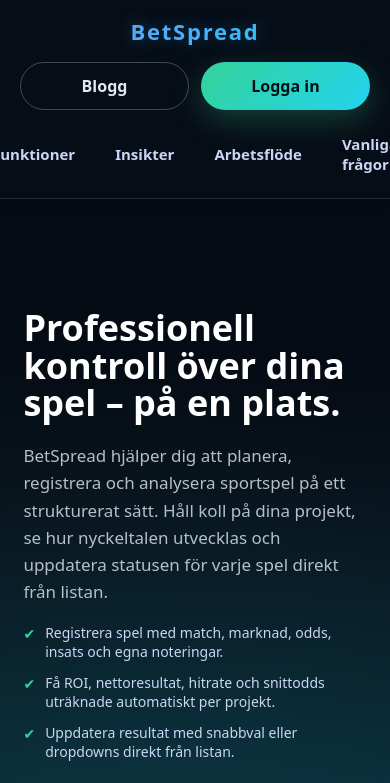
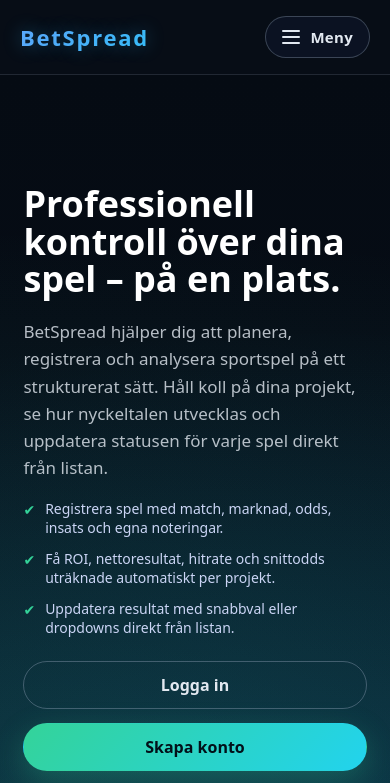
Before and after one commit to fortune14group-hub/Fortune14, a Next.js app: page / in a window 390 px wide. Shown: the top 783 px of the page. Built offline with nearby package versions, Linux system fonts and the light colour scheme.

Commit message:
Improve landing page mobile experience

```diff
--- a/app/layout.js
+++ b/app/layout.js
@@ -3,6 +3,11 @@
 export const metadata = {
   title: 'BetSpread',
   description: 'Logga dina spel och följ din ROI med BetSpread.',
+};
+
+export const viewport = {
+  width: 'device-width',
+  initialScale: 1,
 };
 
 export default function RootLayout({ children }) {
--- a/app/page.js
+++ b/app/page.js
@@ -1,4 +1,7 @@
+'use client';
+
 import Link from 'next/link';
+import { useState } from 'react';
 import styles from './page.module.css';
 
 const navLinks = [
@@ -119,24 +122,62 @@
 const yearNow = new Date().getFullYear();
 
 export default function LandingPage() {
+  const [menuOpen, setMenuOpen] = useState(false);
+
+  const toggleMenu = () => setMenuOpen((prev) => !prev);
+  const closeMenu = () => setMenuOpen(false);
+  const navGroupClassName = menuOpen
+    ? `${styles.topbarNavGroup} ${styles.navGroupOpen}`
+    : styles.topbarNavGroup;
+
   return (
     <>
       <header className={styles.landingTopbar}>
         <div className={styles.brand}>BetSpread</div>
+        <button
+          type="button"
+          className={styles.mobileMenuButton}
+          onClick={toggleMenu}
+          aria-expanded={menuOpen}
+          aria-controls="primary-navigation"
+          data-open={menuOpen}
+        >
+          <span className={styles.menuIcon} aria-hidden="true">
+            <span />
+            <span />
+            <span />
+          </span>
+          <span>{menuOpen ? 'Stäng meny' : 'Meny'}</span>
+        </button>
+        <div id="primary-navigation" className={navGroupClassName}>
           <nav className={styles.nav} aria-label="Primär">
             {navLinks.map((link) => (
-            <Link key={link.href} href={link.href} className={styles.navLink}>
+              <Link
+                key={link.href}
+                href={link.href}
+                className={styles.navLink}
+                onClick={closeMenu}
+              >
                 {link.label}
               </Link>
             ))}
           </nav>
           <div className={styles.topbarActions}>
-          <Link href="/blog" className={`${styles.btn} ${styles.btnGhost}`}>
+            <Link
+              href="/blog"
+              className={`${styles.btn} ${styles.btnGhost}`}
+              onClick={closeMenu}
+            >
               Blogg
             </Link>
-          <Link href="/login" className={`${styles.btn} ${styles.btnPrimary}`}>
+            <Link
+              href="/login"
+              className={`${styles.btn} ${styles.btnPrimary}`}
+              onClick={closeMenu}
+            >
               Logga in
             </Link>
+          </div>
         </div>
       </header>
 
--- a/app/page.module.css
+++ b/app/page.module.css
@@ -26,6 +26,7 @@
   display: flex;
   gap: 20px;
   align-items: center;
+  flex-wrap: wrap;
 }
 
 .navLink {
@@ -34,6 +35,10 @@
   font-size: 15px;
   padding: 8px 10px;
   border-radius: 10px;
+  display: inline-flex;
+  align-items: center;
+  justify-content: center;
+  text-align: center;
   transition: background 0.2s ease, color 0.2s ease;
 }
 
@@ -48,6 +53,67 @@
   display: flex;
   gap: 12px;
   align-items: center;
+}
+
+.topbarNavGroup {
+  display: flex;
+  align-items: center;
+  gap: 24px;
+  margin-left: auto;
+}
+
+.mobileMenuButton {
+  display: none;
+  align-items: center;
+  gap: 10px;
+  background: rgba(15, 23, 42, 0.65);
+  border: 1px solid rgba(148, 163, 184, 0.35);
+  color: #e2e8f0;
+  border-radius: 999px;
+  padding: 10px 16px;
+  font-size: 15px;
+  font-weight: 600;
+  letter-spacing: 0.02em;
+  cursor: pointer;
+  transition: background 0.2s ease, border-color 0.2s ease, color 0.2s ease;
+}
+
+.mobileMenuButton:hover,
+.mobileMenuButton:focus-visible {
+  background: rgba(148, 163, 184, 0.18);
+  border-color: rgba(148, 163, 184, 0.55);
+  color: #ffffff;
+  outline: none;
+}
+
+.menuIcon {
+  display: inline-flex;
+  flex-direction: column;
+  gap: 4px;
+}
+
+.menuIcon span {
+  width: 18px;
+  height: 2px;
+  border-radius: 999px;
+  background: currentColor;
+  transition: transform 0.2s ease, opacity 0.2s ease;
+}
+
+.mobileMenuButton[data-open='true'] .menuIcon span:nth-child(1) {
+  transform: translateY(6px) rotate(45deg);
+}
+
+.mobileMenuButton[data-open='true'] .menuIcon span:nth-child(2) {
+  opacity: 0;
+}
+
+.mobileMenuButton[data-open='true'] .menuIcon span:nth-child(3) {
+  transform: translateY(-6px) rotate(-45deg);
+}
+
+.navGroupOpen {
+  display: flex;
 }
 
 .btn {
@@ -599,19 +665,60 @@
 
 @media (max-width: 900px) {
   .landingTopbar {
-    gap: 16px;
+    padding: 16px 20px;
     flex-wrap: wrap;
-    justify-content: center;
+    gap: 12px;
+  }
+
+  .mobileMenuButton {
+    display: inline-flex;
+  }
+
+  .topbarNavGroup {
+    order: 3;
+    width: 100%;
+    margin-left: 0;
+    display: none;
+    flex-direction: column;
+    align-items: stretch;
+    gap: 18px;
+    padding: 18px 16px;
+    border-radius: 16px;
+    border: 1px solid rgba(148, 163, 184, 0.2);
+    background: rgba(8, 13, 23, 0.94);
+    box-shadow: 0 18px 40px rgba(2, 6, 23, 0.5);
+  }
+
+  .navGroupOpen {
+    display: flex;
   }
 
   .nav {
-    order: 3;
     width: 100%;
-    justify-content: center;
+    flex-direction: column;
+    gap: 12px;
+  }
+
+  .navLink {
+    width: 100%;
+    background: rgba(15, 23, 42, 0.65);
+    border: 1px solid rgba(148, 163, 184, 0.14);
+  }
+
+  .navLink:hover,
+  .navLink:focus-visible {
+    background: rgba(148, 163, 184, 0.25);
+    color: #ffffff;
   }
 
   .topbarActions {
-    order: 2;
+    width: 100%;
+    flex-direction: column;
+    align-items: stretch;
+  }
+
+  .topbarActions .btn {
+    width: 100%;
   }
 
   .statsGrid,
@@ -639,10 +746,6 @@
     height: 36px;
     font-size: 16px;
   }
-
-  .landingTopbar {
-    padding: 16px 20px;
-  }
 }
 
 @media (max-width: 520px) {
@@ -659,11 +762,6 @@
     flex-direction: column;
   }
 
-  .topbarActions {
-    width: 100%;
-    justify-content: center;
-  }
-
   .btn {
     width: 100%;
   }
```
Lines whose indentation alone changed are shown as unchanged.
